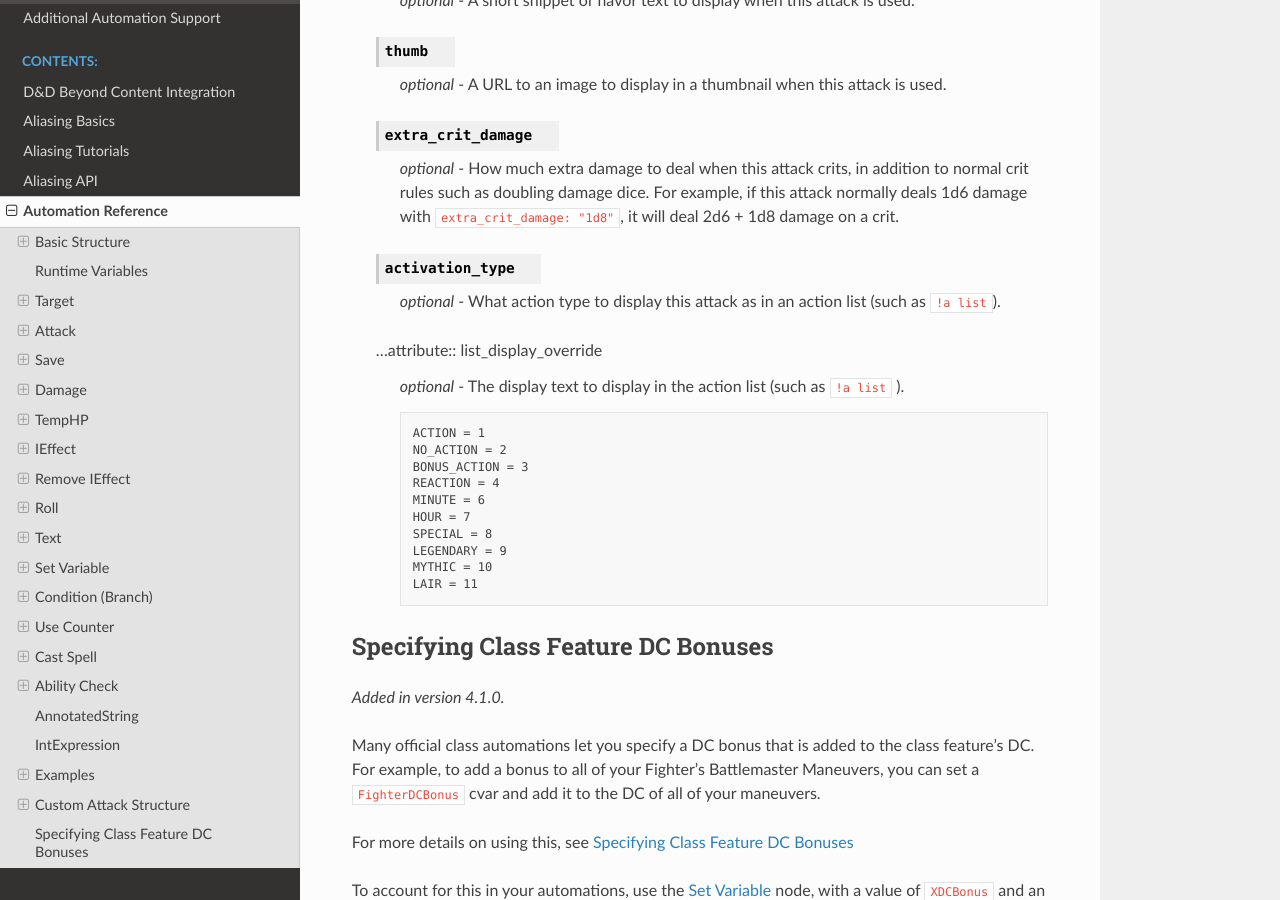
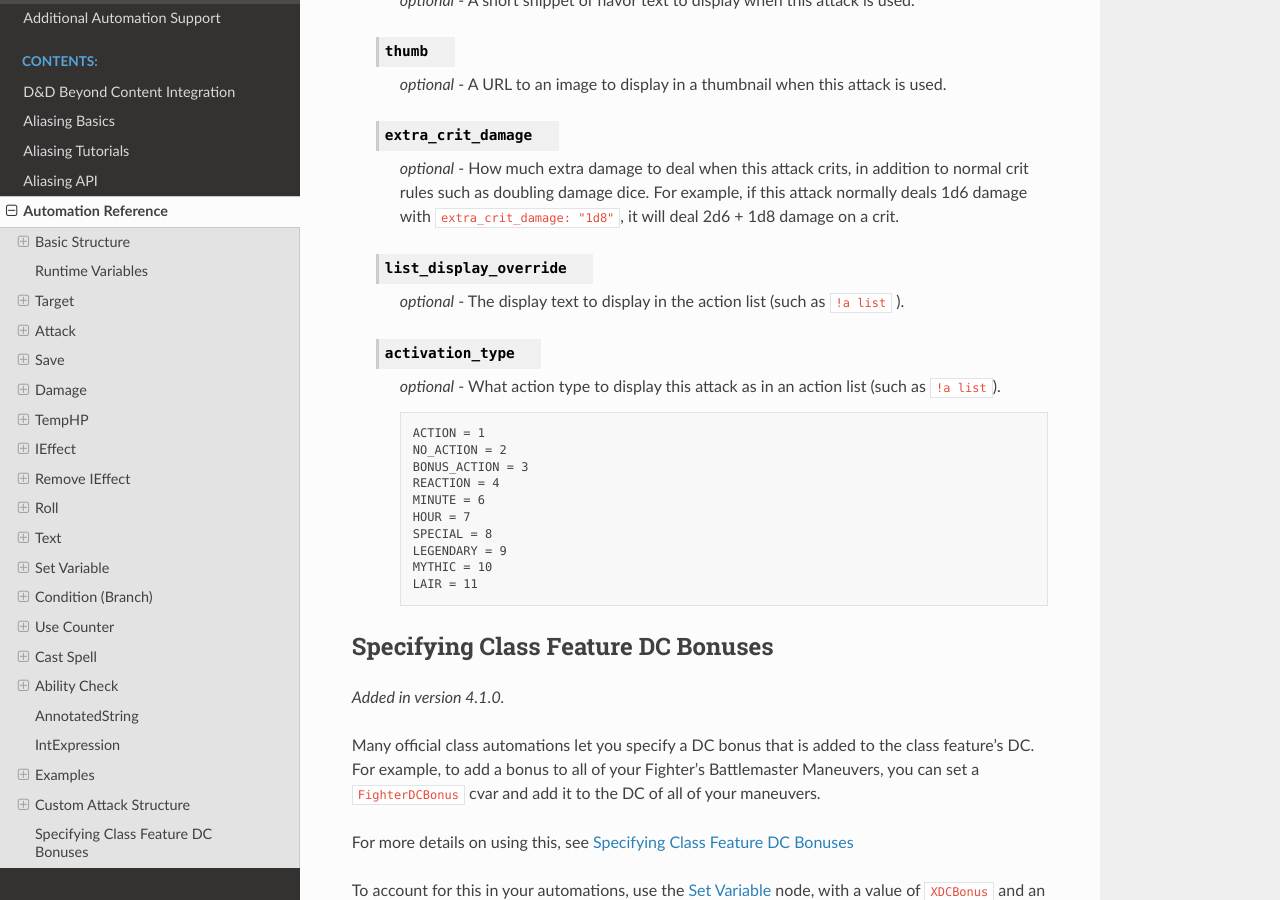
Before and after one commit to avrae/avrae, a Sphinx documentation site: the page built from docs/automation_ref.rst, in a window 1280 px wide and 900 px high, scrolled down 31223 px. Built offline with Sphinx 7.4.7 and the Read the Docs theme 3.1.0, drawn with Linux system fonts in a browser that asks for light colours.

Commit message:
Fix to automation_ref.rst

```diff
--- a/docs/automation_ref.rst
+++ b/docs/automation_ref.rst
@@ -1527,13 +1527,13 @@ Hand-written custom attacks may be written in JSON or YAML and imported using th
         doubling damage dice. For example, if this attack normally deals 1d6 damage with ``extra_crit_damage: "1d8"``,
         it will deal 2d6 + 1d8 damage on a crit.
 
+    .. attribute:: list_display_override
+
+        *optional* - The display text to display in the action list (such as ``!a list`` ).
+
     .. attribute:: activation_type
 
         *optional* - What action type to display this attack as in an action list (such as ``!a list``).
-
-    ...attribute:: list_display_override
-
-        *optional* - The display text to display in the action list (such as ``!a list`` ).
 
         .. code-block:: text
 
```
